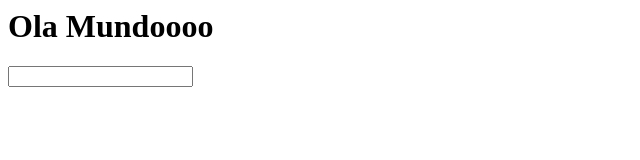
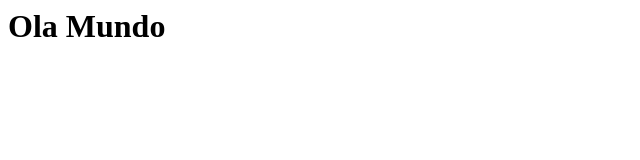
Before and after one commit to mulgsm/curso-git, a plain HTML site: page pagina01.html in a window 1280 px wide. Shown: the whole page, without its empty margins (0-640 px from the left). Drawn offline with Linux system fonts and the light colour scheme.

Commit message:
Nova alteracao.

```diff
--- a/pagina01.html
+++ b/pagina01.html
@@ -3,9 +3,7 @@
 
 <body>
 
-<h1> Ola Mundoooo </h1>
-
-<input type="number"> </input>
+<h1> Ola Mundo</h1>
 
 </body>
 
```
Also changed, not shown: index.html (+1 -2 lines).
